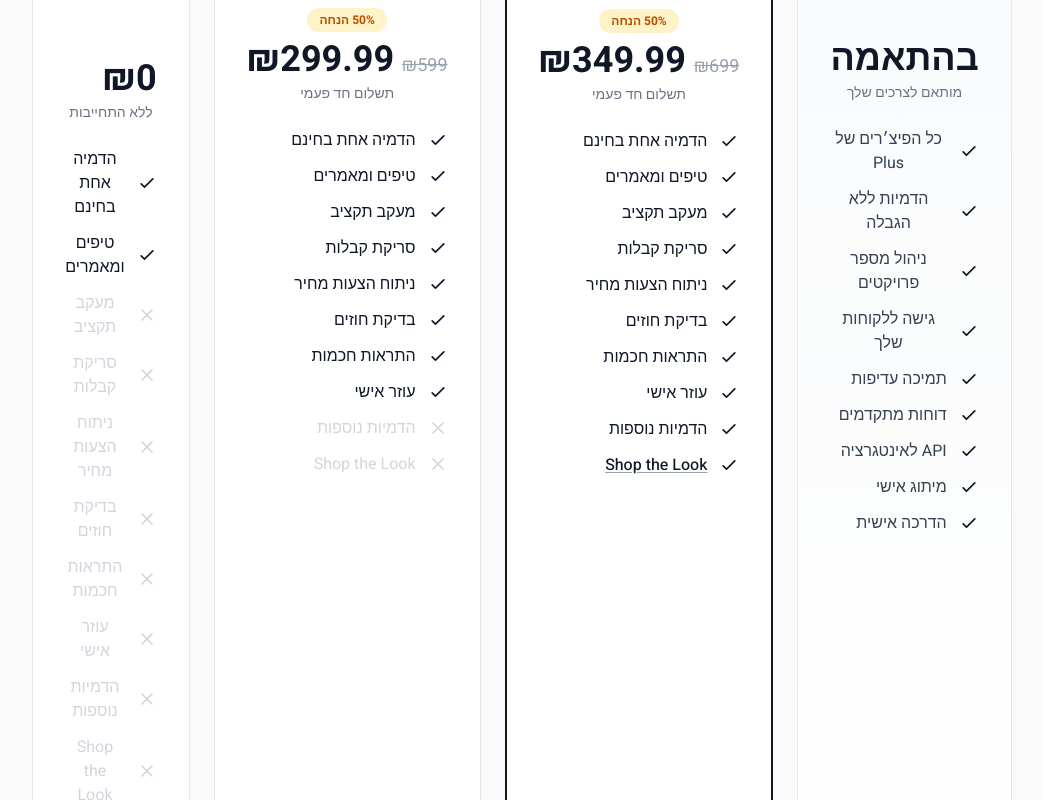
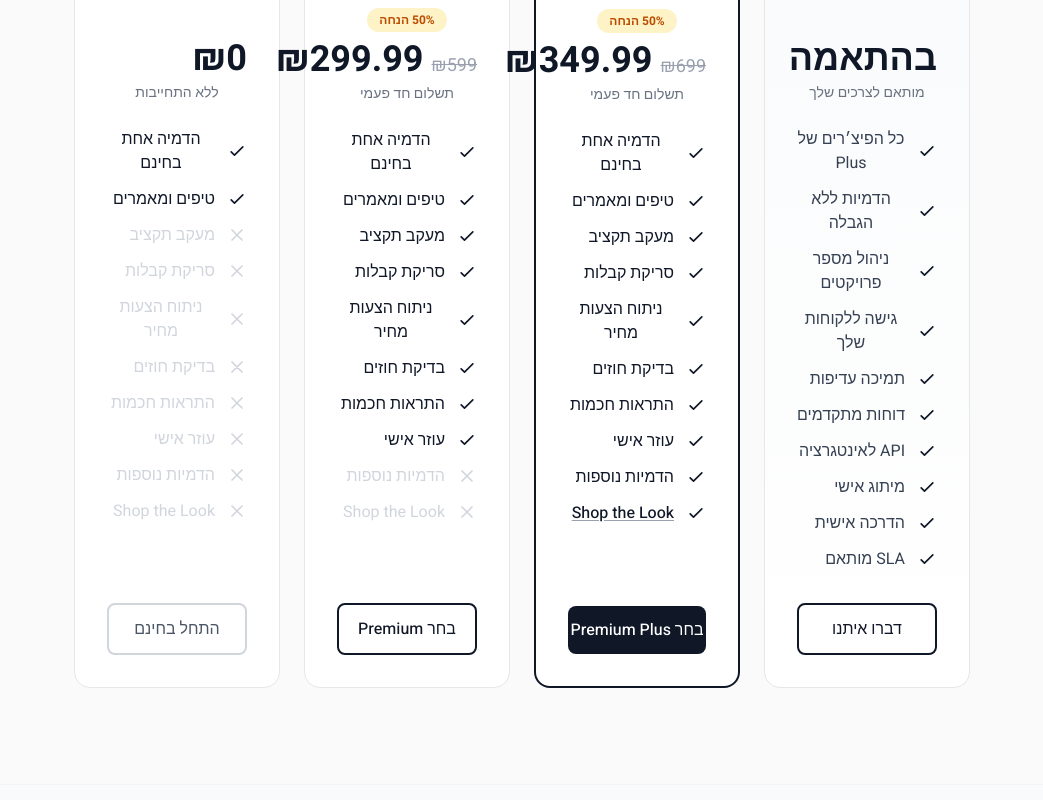
Before and after one commit to guyceza/shiputz-ai, a Next.js app: page / in a window 1280 px wide. Shown: the part 7000-7800 px from the top of the page, without its empty margins (118-1161 px from the left). Built offline with nearby package versions, Linux system fonts and the light colour scheme; no server answers.

Commit message:
Fix pricing cards: use CSS grid with equal columns, LTR container for card order

```diff
--- a/src/components/PricingComparison.tsx
+++ b/src/components/PricingComparison.tsx
@@ -15,12 +15,25 @@ const allFeatures = [
   { name: "Shop the Look", free: false, premium: false, plus: true, link: "/shop-look" },
 ];
 
+const businessFeatures = [
+  "כל הפיצ׳רים של Plus",
+  "הדמיות ללא הגבלה",
+  "ניהול מספר פרויקטים",
+  "גישה ללקוחות שלך",
+  "תמיכה עדיפות",
+  "דוחות מתקדמים",
+  "API לאינטגרציה",
+  "מיתוג אישי",
+  "הדרכה אישית",
+  "SLA מותאם",
+];
+
 export default function PricingComparison() {
   return (
-    <div className="flex flex-col lg:flex-row-reverse gap-6 justify-center items-stretch max-w-6xl mx-auto">
+    <div dir="ltr" className="grid grid-cols-1 lg:grid-cols-4 gap-6 max-w-6xl mx-auto">
 
       {/* Free Card - LEFTMOST */}
-      <div className="flex-1 border border-gray-200 rounded-2xl p-8 bg-white flex flex-col">
+      <div className="border border-gray-200 rounded-2xl p-8 bg-white flex flex-col" dir="rtl">
         <div className="mb-6">
           <h3 className="text-xl font-bold text-gray-900 mb-1">חינם</h3>
           <p className="text-gray-500 text-sm">לטעימה ראשונה</p>
@@ -60,7 +73,7 @@ export default function PricingComparison() {
       </div>
 
       {/* Premium Card */}
-      <div className="flex-1 border border-gray-200 rounded-2xl p-8 bg-white flex flex-col">
+      <div className="border border-gray-200 rounded-2xl p-8 bg-white flex flex-col" dir="rtl">
         <div className="mb-6">
           <h3 className="text-xl font-bold text-gray-900 mb-1">Premium</h3>
           <p className="text-gray-500 text-sm">לניהול תקציב מלא</p>
@@ -102,8 +115,8 @@ export default function PricingComparison() {
         </Link>
       </div>
 
-      {/* Premium Plus Card - CENTER - Highlighted */}
-      <div className="flex-1 border-2 border-gray-900 rounded-2xl p-8 bg-white relative flex flex-col">
+      {/* Premium Plus Card - Highlighted */}
+      <div className="border-2 border-gray-900 rounded-2xl p-8 bg-white relative flex flex-col" dir="rtl">
         {/* Popular Badge */}
         <div className="absolute -top-3 left-1/2 -translate-x-1/2 bg-gray-900 text-white text-xs font-bold px-4 py-1 rounded-full">
           הכי פופולרי
@@ -150,8 +163,8 @@ export default function PricingComparison() {
         </Link>
       </div>
 
-      {/* Business Card - RIGHT */}
-      <div className="flex-1 border border-gray-200 rounded-2xl p-8 bg-gradient-to-b from-gray-50 to-white flex flex-col">
+      {/* Business Card - RIGHTMOST */}
+      <div className="border border-gray-200 rounded-2xl p-8 bg-gradient-to-b from-gray-50 to-white flex flex-col" dir="rtl">
         <div className="mb-6">
           <h3 className="text-xl font-bold text-gray-900 mb-1">לעסקים</h3>
           <p className="text-gray-500 text-sm">למעצבי פנים וקבלנים</p>
@@ -166,60 +179,14 @@ export default function PricingComparison() {
         </div>
 
         <ul className="space-y-3 mb-8 text-gray-700 flex-grow">
-          <li className="flex items-center gap-3">
-            <svg className="w-5 h-5 text-gray-900 flex-shrink-0" fill="none" stroke="currentColor" viewBox="0 0 24 24">
-              <path strokeLinecap="round" strokeLinejoin="round" strokeWidth={2} d="M5 13l4 4L19 7" />
-            </svg>
-            <span>כל הפיצ׳רים של Plus</span>
-          </li>
-          <li className="flex items-center gap-3">
-            <svg className="w-5 h-5 text-gray-900 flex-shrink-0" fill="none" stroke="currentColor" viewBox="0 0 24 24">
-              <path strokeLinecap="round" strokeLinejoin="round" strokeWidth={2} d="M5 13l4 4L19 7" />
-            </svg>
-            <span>הדמיות ללא הגבלה</span>
-          </li>
-          <li className="flex items-center gap-3">
-            <svg className="w-5 h-5 text-gray-900 flex-shrink-0" fill="none" stroke="currentColor" viewBox="0 0 24 24">
-              <path strokeLinecap="round" strokeLinejoin="round" strokeWidth={2} d="M5 13l4 4L19 7" />
-            </svg>
-            <span>ניהול מספר פרויקטים</span>
-          </li>
-          <li className="flex items-center gap-3">
-            <svg className="w-5 h-5 text-gray-900 flex-shrink-0" fill="none" stroke="currentColor" viewBox="0 0 24 24">
-              <path strokeLinecap="round" strokeLinejoin="round" strokeWidth={2} d="M5 13l4 4L19 7" />
-            </svg>
-            <span>גישה ללקוחות שלך</span>
-          </li>
-          <li className="flex items-center gap-3">
-            <svg className="w-5 h-5 text-gray-900 flex-shrink-0" fill="none" stroke="currentColor" viewBox="0 0 24 24">
-              <path strokeLinecap="round" strokeLinejoin="round" strokeWidth={2} d="M5 13l4 4L19 7" />
-            </svg>
-            <span>תמיכה עדיפות</span>
-          </li>
-          <li className="flex items-center gap-3">
-            <svg className="w-5 h-5 text-gray-900 flex-shrink-0" fill="none" stroke="currentColor" viewBox="0 0 24 24">
-              <path strokeLinecap="round" strokeLinejoin="round" strokeWidth={2} d="M5 13l4 4L19 7" />
-            </svg>
-            <span>דוחות מתקדמים</span>
-          </li>
-          <li className="flex items-center gap-3">
-            <svg className="w-5 h-5 text-gray-900 flex-shrink-0" fill="none" stroke="currentColor" viewBox="0 0 24 24">
-              <path strokeLinecap="round" strokeLinejoin="round" strokeWidth={2} d="M5 13l4 4L19 7" />
-            </svg>
-            <span>API לאינטגרציה</span>
-          </li>
-          <li className="flex items-center gap-3">
-            <svg className="w-5 h-5 text-gray-900 flex-shrink-0" fill="none" stroke="currentColor" viewBox="0 0 24 24">
-              <path strokeLinecap="round" strokeLinejoin="round" strokeWidth={2} d="M5 13l4 4L19 7" />
-            </svg>
-            <span>מיתוג אישי</span>
-          </li>
-          <li className="flex items-center gap-3">
-            <svg className="w-5 h-5 text-gray-900 flex-shrink-0" fill="none" stroke="currentColor" viewBox="0 0 24 24">
-              <path strokeLinecap="round" strokeLinejoin="round" strokeWidth={2} d="M5 13l4 4L19 7" />
-            </svg>
-            <span>הדרכה אישית</span>
-          </li>
+          {businessFeatures.map((feature, i) => (
+            <li key={i} className="flex items-center gap-3">
+              <svg className="w-5 h-5 text-gray-900 flex-shrink-0" fill="none" stroke="currentColor" viewBox="0 0 24 24">
+                <path strokeLinecap="round" strokeLinejoin="round" strokeWidth={2} d="M5 13l4 4L19 7" />
+              </svg>
+              <span>{feature}</span>
+            </li>
+          ))}
         </ul>
 
         <Link
```
